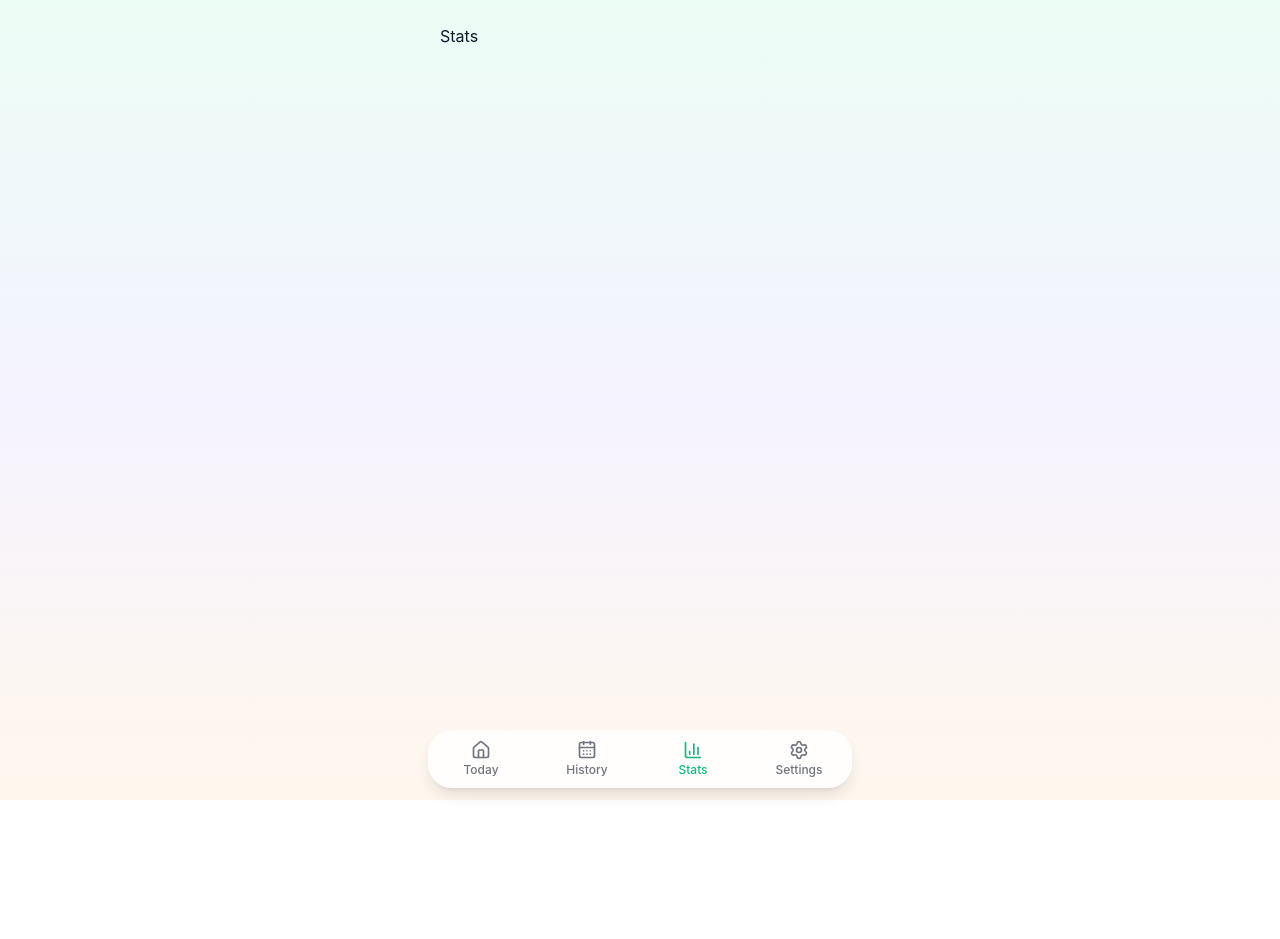
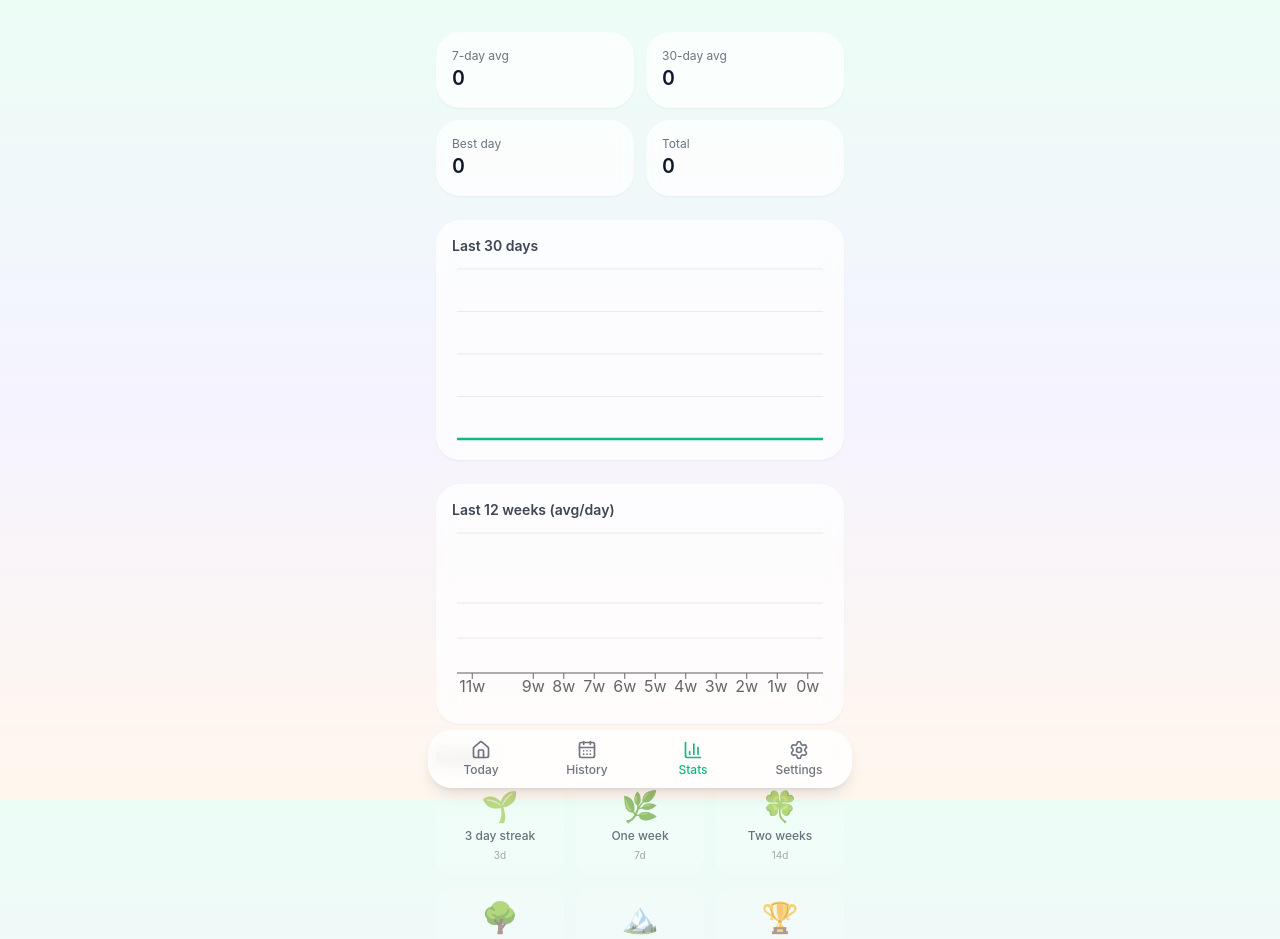
Before and after one commit to PranjalAgni/Stride, a React (Vite) app: page /stats in a window 1280 px wide. Shown: the top 939 px of the page. Before the commit the page ends 800 px from the top, so only its background shows below. Built offline with nearby package versions, Linux system fonts and the light colour scheme.

Commit message:
feat(stats): cards, line/bar charts, badges grid

```diff
--- /dev/null
+++ b/src/components/BadgeGrid.tsx
@@ -0,0 +1,28 @@
+import { BADGE_DEFS } from '../lib/badges';
+
+type Props = { unlockedIds: string[] };
+
+export function BadgeGrid({ unlockedIds }: Props) {
+  const set = new Set(unlockedIds);
+  return (
+    <div className="grid grid-cols-3 gap-3">
+      {BADGE_DEFS.map(b => {
+        const unlocked = set.has(b.id);
+        return (
+          <div
+            key={b.id}
+            className={`rounded-2xl p-3 flex flex-col items-center gap-1 text-center ${
+              unlocked
+                ? 'bg-white/80 dark:bg-ink-900/70 shadow'
+                : 'bg-white/30 dark:bg-ink-900/30 opacity-60'
+            }`}
+          >
+            <div className="text-3xl">{b.emoji}</div>
+            <div className="text-xs font-medium">{b.label}</div>
+            <div className="text-[10px] opacity-60">{b.streakDays}d</div>
+          </div>
+        );
+      })}
+    </div>
+  );
+}
--- a/src/routes/Stats.tsx
+++ b/src/routes/Stats.tsx
@@ -1 +1,106 @@
-export default function Stats() { return <div className="p-6">Stats</div>; }
+import { useMemo } from 'react';
+import {
+  ResponsiveContainer, LineChart, Line, XAxis, YAxis, Tooltip, BarChart, Bar, CartesianGrid,
+} from 'recharts';
+import { BadgeGrid } from '../components/BadgeGrid';
+import { useEntries } from '../hooks/useEntries';
+import { useStreak } from '../hooks/useStreak';
+import { addDays, todayISO } from '../lib/dates';
+import { computeUnlocks } from '../lib/badges';
+
+function avg(xs: number[]) {
+  if (xs.length === 0) return 0;
+  return Math.round(xs.reduce((a, b) => a + b, 0) / xs.length);
+}
+
+export default function Stats() {
+  const today = todayISO();
+  const { entries } = useEntries();
+  const streak = useStreak(today);
+  const unlockedIds = computeUnlocks(streak.longest);
+
+  const last30 = useMemo(() => {
+    const out: { date: string; steps: number }[] = [];
+    for (let i = 29; i >= 0; i--) {
+      const iso = addDays(today, -i);
+      out.push({ date: iso.slice(5), steps: entries[iso] ?? 0 });
+    }
+    return out;
+  }, [entries, today]);
+
+  const last12Weeks = useMemo(() => {
+    const out: { week: string; avg: number }[] = [];
+    for (let w = 11; w >= 0; w--) {
+      const days: number[] = [];
+      for (let d = 0; d < 7; d++) {
+        const iso = addDays(today, -(w * 7 + d));
+        days.push(entries[iso] ?? 0);
+      }
+      out.push({ week: `${w}w`, avg: avg(days) });
+    }
+    return out;
+  }, [entries, today]);
+
+  const allValues = Object.values(entries);
+  const stats = {
+    avg7:  avg(last30.slice(-7).map(d => d.steps)),
+    avg30: avg(last30.map(d => d.steps)),
+    best:  allValues.reduce((a, b) => Math.max(a, b), 0),
+    total: allValues.reduce((a, b) => a + b, 0),
+  };
+
+  return (
+    <div className="px-5 pt-8 space-y-6 pb-6">
+      <div className="grid grid-cols-2 gap-3">
+        <Card label="7-day avg"  value={stats.avg7.toLocaleString()} />
+        <Card label="30-day avg" value={stats.avg30.toLocaleString()} />
+        <Card label="Best day"   value={stats.best.toLocaleString()} />
+        <Card label="Total"      value={stats.total.toLocaleString()} />
+      </div>
+
+      <div className="rounded-3xl bg-white/70 dark:bg-ink-900/60 backdrop-blur p-4 shadow-sm">
+        <h3 className="text-sm font-semibold mb-2 opacity-80">Last 30 days</h3>
+        <div style={{ width: '100%', height: 180 }}>
+          <ResponsiveContainer>
+            <LineChart data={last30}>
+              <CartesianGrid stroke="currentColor" strokeOpacity={0.08} vertical={false} />
+              <XAxis dataKey="date" hide />
+              <YAxis hide />
+              <Tooltip />
+              <Line type="monotone" dataKey="steps" stroke="#10b981" strokeWidth={2.5} dot={false} />
+            </LineChart>
+          </ResponsiveContainer>
+        </div>
+      </div>
+
+      <div className="rounded-3xl bg-white/70 dark:bg-ink-900/60 backdrop-blur p-4 shadow-sm">
+        <h3 className="text-sm font-semibold mb-2 opacity-80">Last 12 weeks (avg/day)</h3>
+        <div style={{ width: '100%', height: 180 }}>
+          <ResponsiveContainer>
+            <BarChart data={last12Weeks}>
+              <CartesianGrid stroke="currentColor" strokeOpacity={0.08} vertical={false} />
+              <XAxis dataKey="week" />
+              <YAxis hide />
+              <Tooltip />
+              <Bar dataKey="avg" fill="#a78bfa" radius={[8, 8, 0, 0]} />
+            </BarChart>
+          </ResponsiveContainer>
+        </div>
+      </div>
+
+      <div>
+        <h3 className="text-sm font-semibold mb-2 opacity-80">Badges</h3>
+        <BadgeGrid unlockedIds={unlockedIds} />
+      </div>
+    </div>
+  );
+}
+
+function Card({ label, value }: { label: string; value: string }) {
+  return (
+    <div className="rounded-3xl bg-white/70 dark:bg-ink-900/60 backdrop-blur p-4 shadow-sm">
+      <div className="text-xs opacity-60">{label}</div>
+      <div className="text-xl font-semibold tabular-nums">{value}</div>
+    </div>
+  );
+}
```
